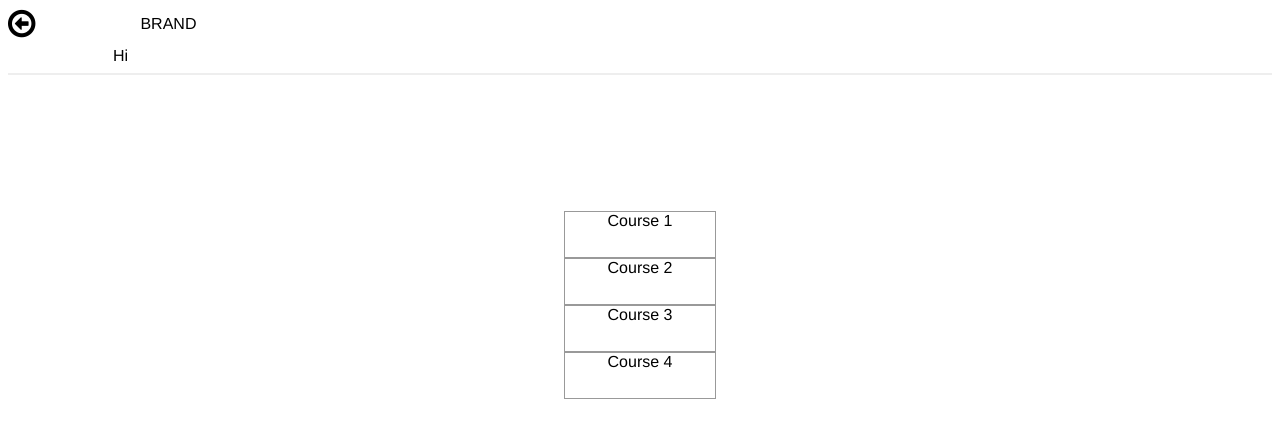
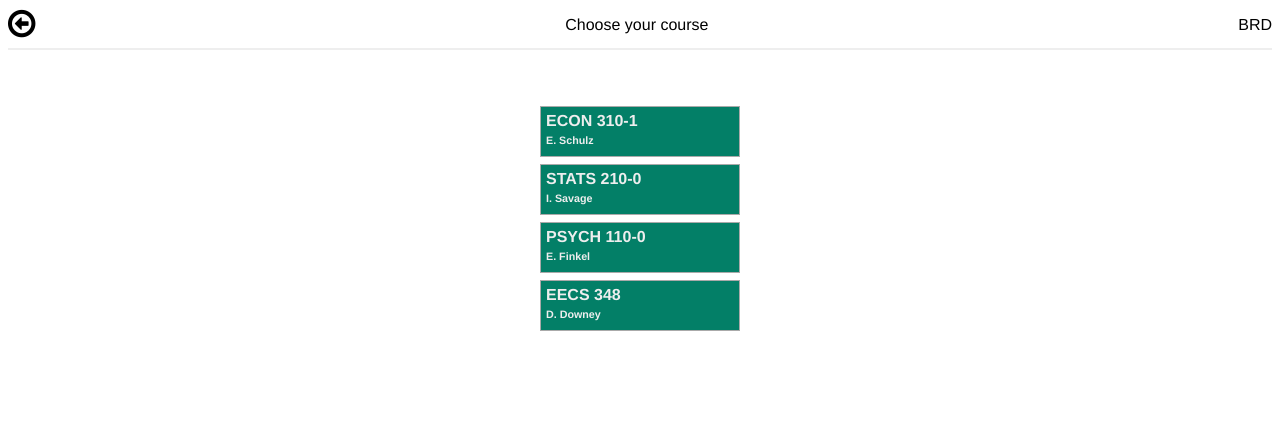
Before and after one commit to jonrovira/hackathon2014, a PHP site: page /courses.php in a window 1280 px wide. Shown: the top 438 px of the page. Run offline with PHP 8.4, Linux system fonts and the light colour scheme; some libraries are stand-ins or nearby versions.

Commit message:
courses draft

```diff
--- a/sandbox/courses.php
+++ b/sandbox/courses.php
@@ -2,24 +2,39 @@
 <html>
 
 	<head>
-		<title>Log in</title>
+		<title>Choose your course</title>
 
 		<link rel="stylesheet" href="packages/font-awesome/css/font-awesome.min.css">
-		<link rel="stylesheet" type="text/css" href="courses.css">
+		<link rel="stylesheet" type="text/css" href="css/global.css">
+		<link rel="stylesheet" type="text/css" href="css/courses.css">
 	</head>
 
 	<body>
 		<?php include 'header.html'; ?>
 
-		<ul>
+		<div id="wrapper">
+			<ul>
+				<li>
+					<h4>ECON 310-1</h4>
+					<h6>E. Schulz</h6>
+				</li>
+				<li>
+					<h4>STATS 210-0</h4>
+					<h6>I. Savage</h6>
+				</li>
+				<li>
+					<h4>PSYCH 110-0</h4>
+					<h6>E. Finkel</h6>
+				</li>
+				<li>
+					<h4>EECS 348</h4>
+					<h6>D. Downey </h6>
+				</li>
+			</ul>
+		</div>
 
-			<div class='course'> Course 1</div>
-			<div class='course'> Course 2</div>
-			<div class='course'> Course 3</div>
-			<div class='course'> Course 4</div>
-
-		</ul>
-
+		<script src="http://ajax.googleapis.com/ajax/libs/jquery/1.10.1/jquery.min.js"></script>
+		<script src="js/script.js"></script>
 	</body>
 
 </html>
--- a/sandbox/css/courses.css
+++ b/sandbox/css/courses.css
@@ -1,48 +1,30 @@
-html, body {
-	font-family: Helvetica, Arial;
+#wrapper {
+	width: 100%;
 }
-
-#header ul {
-	padding: 0;
-	margin: 0;
-	height: 32px;
-	vertical-align: middle;
-}
-#header p{
-	margin: 0;
-	margin-top: 7px;
-	display: inline-block;
-}
-#header i {
-	float: left;
-}
-#header p:nth-child(2) {
-	margin-left: 105px;
-}
-#header p:nth-child(3) {
-	float: right;
-}
-#header hr {
-	border: 1px solid #eee;
-}
-
-body > ul {
-	padding: 0;
-	padding-top: 120px;
-}
-
-.course {
-	padding: 0;
-	display: block;
-	height: 45px;
-	width: 150px;
-	border: 1px solid #999;
+#wrapper ul {
+	width: 200px;
+	padding-top: 40px;
+	padding-left: 0;
 	margin-right: auto;
 	margin-left: auto;
-	text-align: center;
-
+	list-style-type: none;
 }
-
-ul {
-	padding-top: 120px;
+#wrapper ul li {
+	margin-bottom: 7px;
+	border: 1px solid #aaa;
+	text-align: left;
+	background-color: #037F67;
+	font-weight: normal;
+	color: #eee;
 }
+#wrapper ul li h4, #wrapper ul li h6 {
+	padding-left: 5px;
+}
+#wrapper ul li h4 {
+	padding-top: 5px;
+	margin: 0;
+}
+#wrapper ul li h6 {
+	margin-top: 4px;
+	margin-bottom: 10px;
+}
--- a/sandbox/header.html
+++ b/sandbox/header.html
@@ -1,9 +1,9 @@
 <div id="header">
 	<ul>
-		<i class="fa fa-arrow-circle-o-left fa-2x"></i>
-		<p>BRAND</p>
+		<li><i class="fa fa-arrow-circle-o-left fa-2x"></i></li>
+		<li><p></p></li>
+		<li><p>BRD</p></li>
 	</ul>
-	<p>Hi</p>
 
 	<hr>
 </div>
--- a/sandbox/hub.php
+++ b/sandbox/hub.php
@@ -5,6 +5,7 @@
 		<title>Feedback</title>
 
 		<link rel="stylesheet" href="packages/font-awesome/css/font-awesome.min.css">
+		<link rel="stylesheet" type="text/css" href="css/global.css">
 		<link rel="stylesheet" type="text/css" href="css/hub.css">
 	</head>
 
--- a/sandbox/js/script.js
+++ b/sandbox/js/script.js
@@ -1,11 +1,16 @@
 $(document).ready(function() {
 
 	var title = $('title').text();
+	var $heading = $('#header ul li:nth-child(2) p')
+
 	if(title == "Log in") {
-		$('#header ul p').innerHTML = "Log in";
+		$heading.html(title);
+	}
+	else if(title == "Choose your course") {
+		$heading.html(title);
 	}
 	else if(title == "Feedback") {
-		$('#header ul p').innerHTML = "Feedback";
+		$heading.html(title);
 	}
 
 });
--- a/sandbox/login.php
+++ b/sandbox/login.php
@@ -5,6 +5,7 @@
 		<title>Log in</title>
 
 		<link rel="stylesheet" href="packages/font-awesome/css/font-awesome.min.css">
+		<link rel="stylesheet" type="text/css" href="css/global.css">
 		<link rel="stylesheet" type="text/css" href="css/login.css">
 	</head>
 
@@ -12,8 +13,8 @@
 		<?php include 'header.html'; ?>
 
 		<div id="credentials">
-			<input type="text" id="netid" value="Net ID">
-			<input type="text" id="netidpass" value="Password">
+			<input type="text" id="netid" placeholder="Net ID">
+			<input type="password" id="netidpass" placeholder="Password">
 			<input type="submit" id="submit" value="Log in">
 		</div>
 
```
Also changed, not shown: sandbox/css/login.css (+4 -4 lines).
